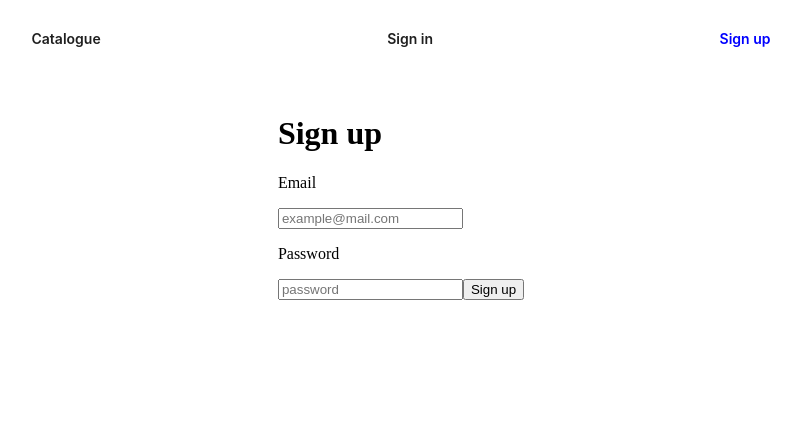
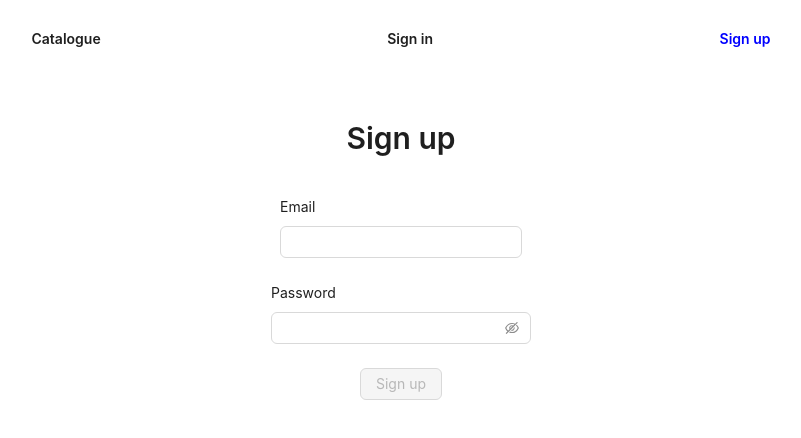
Before and after one commit to ishtvankomka/production-erp, a Next.js app: page /signup in a window 1280 px wide. Shown: the top 438 px of the page, without its empty margins (239-1040 px from the left). Built offline with nearby package versions, Linux system fonts and the light colour scheme; no server answers; the database is empty.

Commit message:
Feat: signin signup ui

```diff
--- a/hooks/customers.ts
+++ b/hooks/customers.ts
@@ -10,7 +10,7 @@ export const useCustomerByEmail = (email: string) => {
             .then((querySnapshot) => {
                 const customers = querySnapshot.docs
                     .map((doc) => ({ ...doc.data(), id: doc.id }));
-                setCustomers(customers);
+                setCustomers(customers as UserCustomer[]);
             })
 
         return () => {
--- a/pages/signup/index.tsx
+++ b/pages/signup/index.tsx
@@ -1,42 +1,65 @@
 'use client'
-import React from "react";
+import React, { useState } from "react";
 import { useRouter } from 'next/navigation'
 import signUp from "@/firebase/auth";
+import { Flex, Typography, Input, Button } from 'antd';
+
+const { Password } = Input
+const { Title, Text } = Typography
 
 function Page() {
-    const [email, setEmail] = React.useState('')
-    const [password, setPassword] = React.useState('')
+    const [email, setEmail] = useState('')
+    const [password, setPassword] = useState('')
     const router = useRouter()
 
-    const handleForm = async (event: any) => {
-        event.preventDefault()
-
+    const handleSignUp = async () => {
         const { result, error } = await signUp(email, password);
 
         if (error) {
             return console.log(error)
         }
 
-        // else successful
         console.log(result)
         return router.push("/")
     }
-    return (<div className="wrapper">
-        <div className="form-wrapper">
-            <h1 className="mt-60 mb-30">Sign up</h1>
-            <form onSubmit={handleForm} className="form">
-                <label htmlFor="email">
-                    <p>Email</p>
-                    <input onChange={(e) => setEmail(e.target.value)} required type="email" name="email" id="email" placeholder="example@mail.com" />
-                </label>
-                <label htmlFor="password">
-                    <p>Password</p>
-                    <input onChange={(e) => setPassword(e.target.value)} required type="password" name="password" id="password" placeholder="password" />
-                </label>
-                <button type="submit">Sign up</button>
-            </form>
-        </div>
-    </div>);
+
+    return (
+        <Flex
+            vertical
+            gap='large'
+            justify="center"
+            align="center"
+        >
+            <Title level={2}>Sign up</Title>
+            <Flex
+                gap='small'
+                vertical
+            >
+                <Text>Email</Text>
+                <Input
+                    value={email}
+                    onChange={(e) => setEmail(e.target.value)}
+                />
+            </Flex>
+            <Flex
+                gap='small'
+                vertical
+            >
+                <Text>Password</Text>
+                <Password
+                    value={password}
+                    onChange={(e) => setPassword(e.target.value)}
+                />
+            </Flex>
+            <Button
+                type='primary'
+                onClick={() => { handleSignUp() }}
+                disabled={!(email.length && password.length)}
+            >
+                Sign up
+            </Button>
+        </Flex>
+    );
 }
 
 export default Page;
```
Also changed, not shown: pages/signin/index.tsx (+42 -20 lines).
